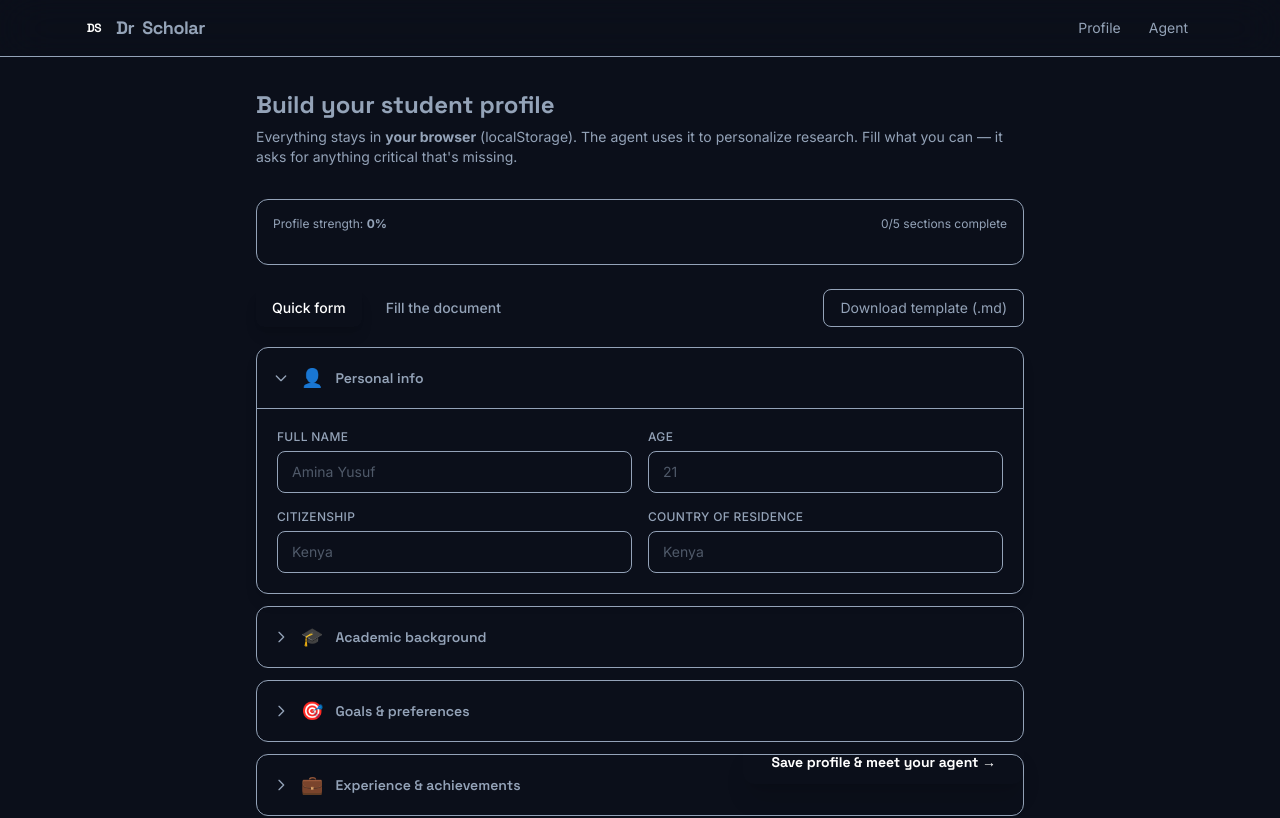
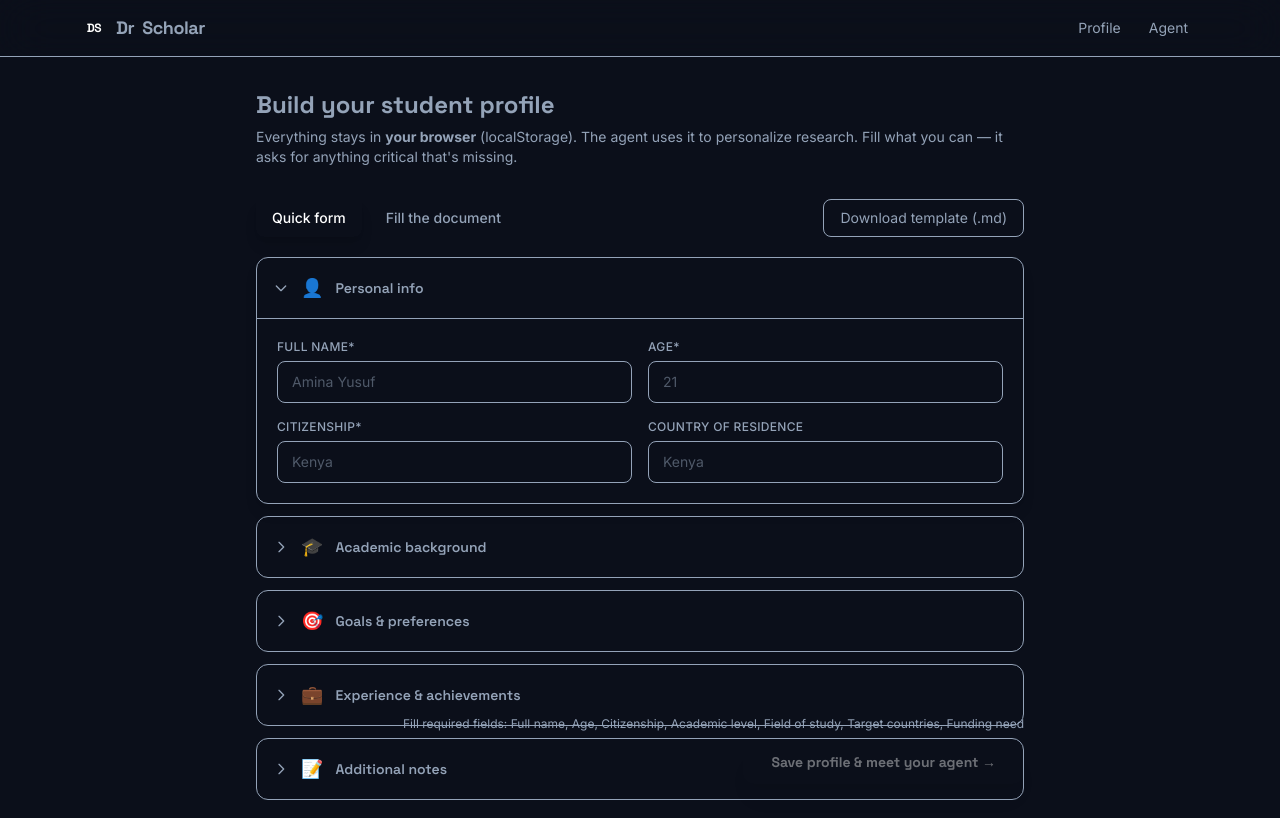
Before and after one commit to Sumama-Jameel/dr-scholar, a Next.js app: page / in a window 1280 px wide. Shown: the top 818 px of the page. Built offline with nearby package versions, Linux system fonts and the light colour scheme.

Commit message:
gate profile save on required fields, remove progress bar
Required fields (with red asterisk): full name, age, citizenship,
academic level, field of study, target countries, funding need.
Save button disabled until all are filled. Missing fields shown below button.

```diff
--- a/app/page.tsx
+++ b/app/page.tsx
@@ -3,7 +3,6 @@
 import { useEffect, useState } from "react";
 import { useRouter } from "next/navigation";
 import {
-  profileCompleteness,
   readProfileFromStorage,
   saveProfileToStorage,
   type ProfileInput,
@@ -25,10 +24,12 @@ const LEVELS: { value: string; label: string }[] = [
 const inputCls =
   "w-full rounded-lg border border-[--border] bg-[--bg-base]/60 px-3.5 py-2.5 text-sm text-[--text-primary] placeholder-[--text-muted] outline-none transition-colors focus:border-[--accent-primary] focus:ring-1 focus:ring-[--accent-primary]/30";
 
-function FieldLabel({ children, hint }: { children: React.ReactNode; hint?: string }) {
+function FieldLabel({ children, hint, required }: { children: React.ReactNode; hint?: string; required?: boolean }) {
   return (
     <span className="mb-1.5 flex items-baseline gap-2">
-      <span className="text-xs font-medium uppercase tracking-wide text-[--text-muted]">{children}</span>
+      <span className="text-xs font-medium uppercase tracking-wide text-[--text-muted]">
+        {children}{required ? <span className="text-[--accent-danger]">*</span> : null}
+      </span>
       {hint ? <span className="text-[11px] normal-case text-[--text-muted]/60">{hint}</span> : null}
     </span>
   );
@@ -44,11 +45,7 @@ const SECTIONS: { id: SectionId; label: string; icon: string }[] = [
   { id: "extra", label: "Additional notes", icon: "📝" },
 ];
 
-function sectionStatus(
-  id: SectionId,
-  p: ProfileInput,
-  c: ReturnType<typeof profileCompleteness>
-): "complete" | "partial" | "empty" {
+function sectionStatus(id: SectionId, p: ProfileInput): "complete" | "partial" | "empty" {
   const fields: Record<SectionId, string[]> = {
     personal: ["fullName", "age", "citizenship", "residence"],
     academic: ["level", "field", "gpa", "graduationYear"],
@@ -104,7 +101,6 @@ export default function ProfilePage() {
   useEffect(() => setP(readProfileFromStorage()), []);
 
   const set = (k: keyof ProfileInput, v: unknown) => setP((prev) => ({ ...prev, [k]: v }));
-  const c = profileCompleteness(p);
 
   function draftFor(k: string): string {
     if (drafts[k] !== undefined) return drafts[k];
@@ -167,8 +163,27 @@ export default function ProfilePage() {
     }
   }
 
-  const sectionStatuses = SECTIONS.map((s) => ({ ...s, status: sectionStatus(s.id, p, c) }));
-  const completeCount = sectionStatuses.filter((s) => s.status === "complete").length;
+  const sectionStatuses = SECTIONS.map((s) => ({ ...s, status: sectionStatus(s.id, p) }));
+
+  const REQUIRED_FIELDS: { key: keyof ProfileInput; label: string; section: SectionId }[] = [
+    { key: "fullName", label: "Full name", section: "personal" },
+    { key: "age", label: "Age", section: "personal" },
+    { key: "citizenship", label: "Citizenship", section: "personal" },
+    { key: "level", label: "Academic level", section: "academic" },
+    { key: "field", label: "Field of study", section: "academic" },
+    { key: "targetCountries", label: "Target countries", section: "goals" },
+    { key: "needsFullFunding", label: "Funding need", section: "goals" },
+  ];
+
+  function isFieldFilled(key: keyof ProfileInput): boolean {
+    const v = p[key];
+    if (Array.isArray(v)) return v.length > 0;
+    if (typeof v === "boolean") return true; // checkboxes are always "filled"
+    return v !== undefined && v !== null && String(v).trim() !== "";
+  }
+
+  const missingRequired = REQUIRED_FIELDS.filter((f) => !isFieldFilled(f.key));
+  const requiredFieldsMet = missingRequired.length === 0;
 
   return (
     <div className="mx-auto max-w-3xl">
@@ -180,24 +195,6 @@ export default function ProfilePage() {
         <p className="mt-1.5 text-sm text-[--text-secondary]">
           Everything stays in <strong className="text-[--text-primary]">your browser</strong> (localStorage). The agent uses it to personalize research. Fill what you can — it asks for anything critical that&apos;s missing.
         </p>
-      </div>
-
-      {/* progress bar */}
-      <div className="mb-6 rounded-xl border border-[--border] bg-[--bg-surface] p-4">
-        <div className="flex items-center justify-between text-xs text-[--text-muted]">
-          <span>
-            Profile strength: <strong className="text-[--text-primary]">{c.score}%</strong>
-          </span>
-          <span>
-            {completeCount}/{SECTIONS.length} sections complete
-          </span>
-        </div>
-        <div className="mt-2.5 h-1.5 overflow-hidden rounded-full bg-[--border]">
-          <div
-            className="h-full rounded-full bg-gradient-to-r from-[--accent-gold] to-[--accent-primary] transition-all duration-500"
-            style={{ width: `${c.score}%` }}
-          />
-        </div>
       </div>
 
       {/* tabs */}
@@ -262,7 +259,7 @@ export default function ProfilePage() {
         <div className="space-y-3">
           {SECTIONS.map((sec) => {
             const isOpen = openSection === sec.id;
-            const status = sectionStatus(sec.id, p, c);
+            const status = sectionStatus(sec.id, p);
             return (
               <div
                 key={sec.id}
@@ -287,15 +284,15 @@ export default function ProfilePage() {
                     {sec.id === "personal" && (
                       <div className="grid gap-4 md:grid-cols-2">
                         <label>
-                          <FieldLabel>Full name</FieldLabel>
+                          <FieldLabel required>Full name</FieldLabel>
                           <input className={inputCls} value={p.fullName ?? ""} onChange={(e) => set("fullName", e.target.value)} placeholder="Amina Yusuf" />
                         </label>
                         <label>
-                          <FieldLabel>Age</FieldLabel>
+                          <FieldLabel required>Age</FieldLabel>
                           <input type="number" min={10} max={80} className={inputCls} value={p.age ?? ""} onChange={(e) => set("age", e.target.value ? Number(e.target.value) : undefined)} placeholder="21" />
                         </label>
                         <label>
-                          <FieldLabel>Citizenship</FieldLabel>
+                          <FieldLabel required>Citizenship</FieldLabel>
                           <input className={inputCls} value={p.citizenship ?? ""} onChange={(e) => set("citizenship", e.target.value)} placeholder="Kenya" />
                         </label>
                         <label>
@@ -308,7 +305,7 @@ export default function ProfilePage() {
                     {sec.id === "academic" && (
                       <div className="grid gap-4 md:grid-cols-2">
                         <label>
-                          <FieldLabel>Academic level</FieldLabel>
+                          <FieldLabel required>Academic level</FieldLabel>
                           <select className={inputCls} value={p.level ?? ""} onChange={(e) => set("level", e.target.value || undefined)}>
                             {LEVELS.map((l) => (
                               <option key={l.value} value={l.value}>{l.label}</option>
@@ -316,7 +313,7 @@ export default function ProfilePage() {
                           </select>
                         </label>
                         <label>
-                          <FieldLabel>Field of study</FieldLabel>
+                          <FieldLabel required>Field of study</FieldLabel>
                           <input className={inputCls} value={p.field ?? ""} onChange={(e) => set("field", e.target.value)} placeholder="Computer Science" />
                         </label>
                         <label>
@@ -345,7 +342,7 @@ export default function ProfilePage() {
                     {sec.id === "goals" && (
                       <div className="grid gap-4 md:grid-cols-2">
                         <label>
-                          <FieldLabel>Target countries <span className="normal-case">(comma separated)</span></FieldLabel>
+                          <FieldLabel required>Target countries <span className="normal-case">(comma separated)</span></FieldLabel>
                           <input className={inputCls} value={(p.targetCountries ?? []).join(", ")} onChange={(e) => set("targetCountries", parseList(e.target.value))} placeholder="Germany, Canada, remote" />
                         </label>
                         <label>
@@ -372,7 +369,7 @@ export default function ProfilePage() {
                               onChange={(e) => set("needsFullFunding", e.target.checked)}
                               className="h-4 w-4 rounded border-[--border] bg-[--bg-base] accent-[--accent-primary]"
                             />
-                            I need fully-funded options only
+                            I need fully-funded options only <span className="text-[--accent-danger]">*</span>
                           </label>
                           <label className="flex items-center gap-2.5 text-sm text-[--text-secondary]">
                             <input
@@ -441,10 +438,16 @@ export default function ProfilePage() {
       )}
 
       {/* save button */}
-      <div className="sticky bottom-4 mt-8 flex justify-end">
+      <div className="sticky bottom-4 mt-8 flex flex-col items-end gap-2">
+        {!requiredFieldsMet ? (
+          <span className="text-xs text-[--text-muted]">
+            Fill required fields: {missingRequired.map((f) => f.label).join(", ")}
+          </span>
+        ) : null}
         <button
           onClick={save}
-          className="rounded-xl bg-[--accent-primary] px-7 py-3 text-sm font-bold text-white shadow-xl shadow-[--accent-primary]/25 transition-all hover:bg-[--accent-primary-light] hover:shadow-[--accent-primary]/30"
+          disabled={!requiredFieldsMet}
+          className="rounded-xl bg-[--accent-primary] px-7 py-3 text-sm font-bold text-white shadow-xl shadow-[--accent-primary]/25 transition-all hover:bg-[--accent-primary-light] hover:shadow-[--accent-primary]/30 disabled:opacity-40 disabled:cursor-not-allowed"
           style={{ fontFamily: "var(--font-display)" }}
         >
           Save profile & meet your agent →
```
